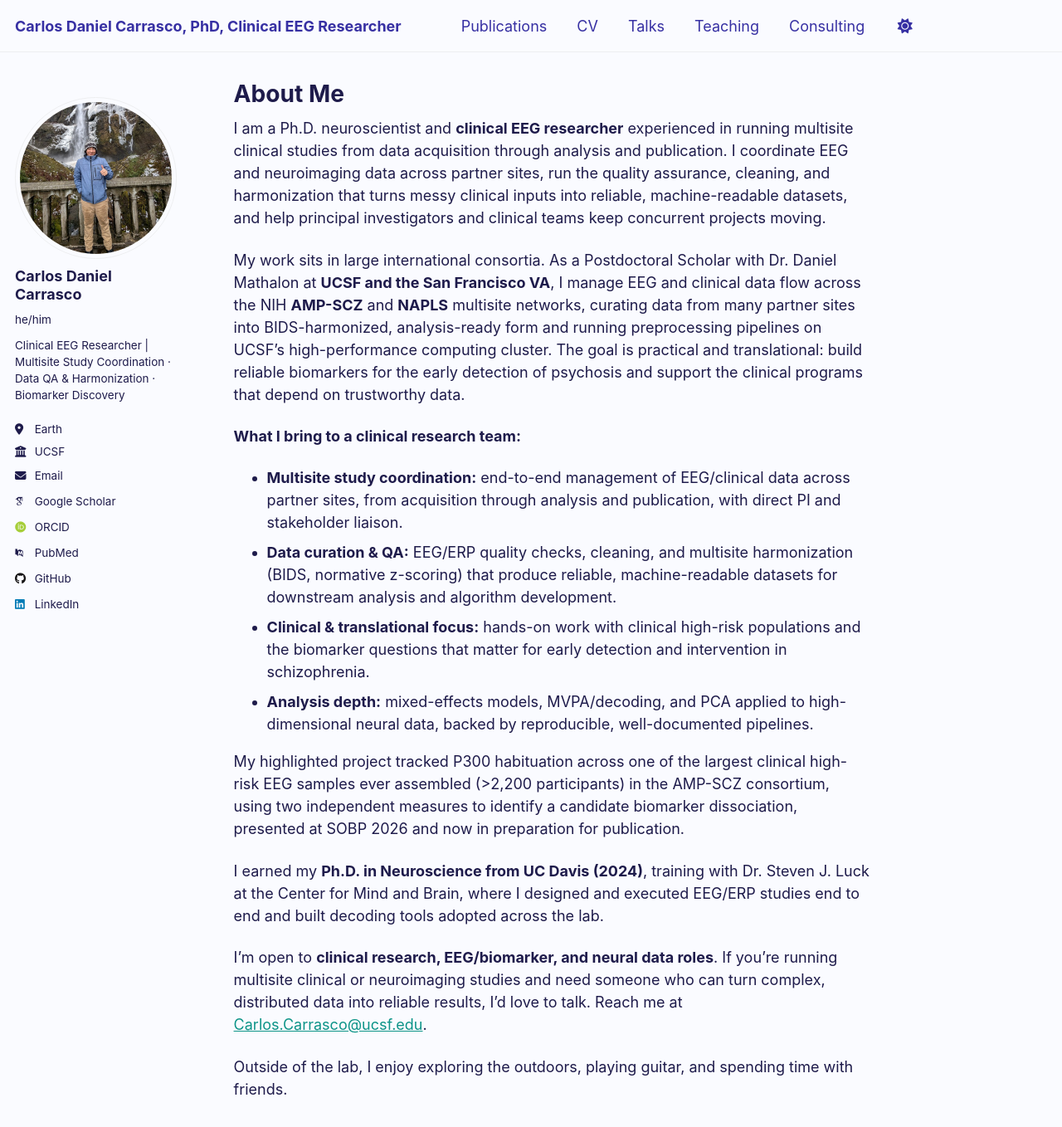
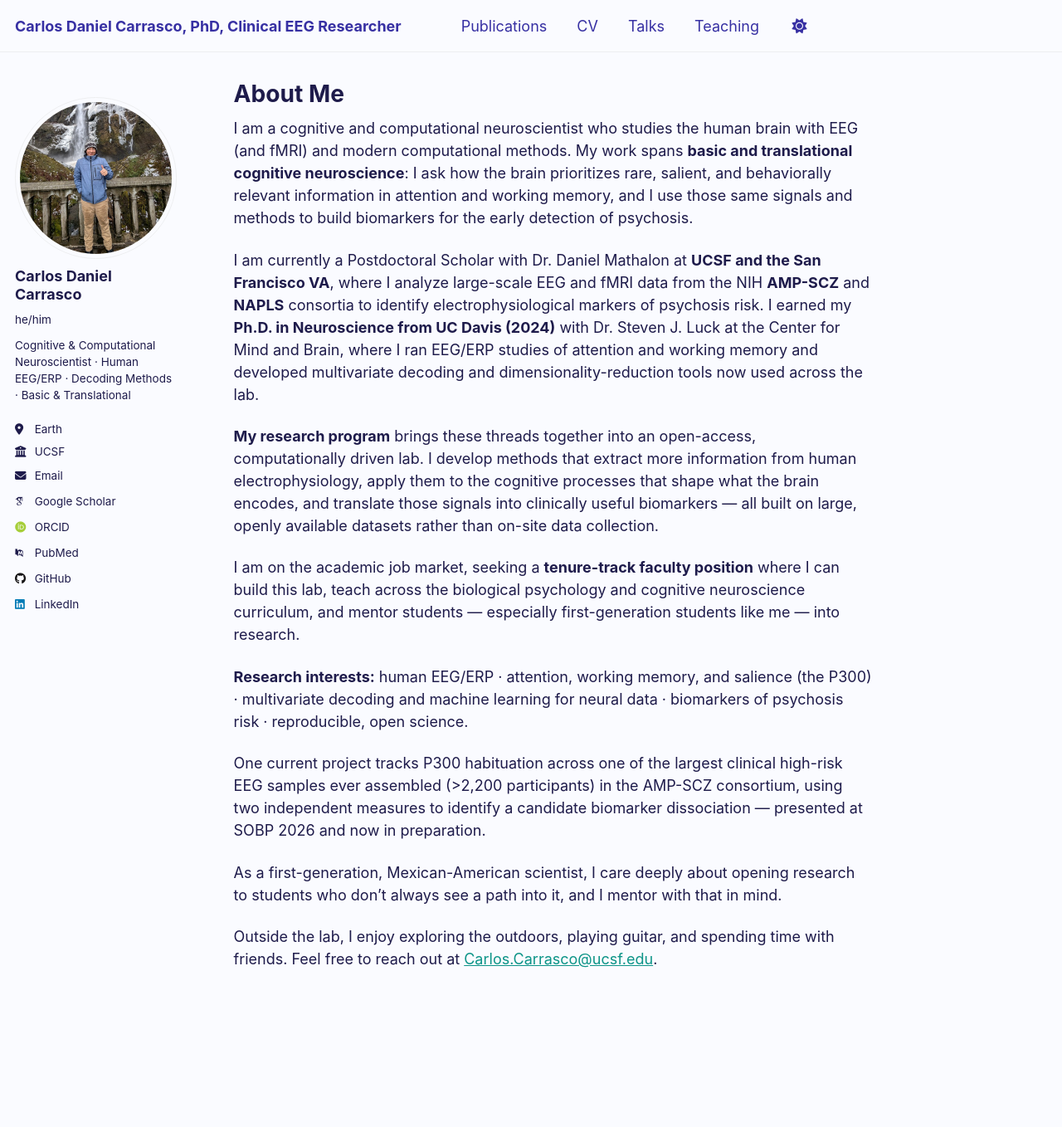
Before and after one commit to mojorisin24/mojorisin24.github.io, a Jekyll site: the page built from _pages/about.md, in a window 1280 px wide and 1400 px high. Shown: the top 1358 px of the window at 83% size. Built offline with Jekyll 4.4.1, drawn with Linux system fonts in a browser that asks for light colours; some web fonts are replaced.

Commit message:
updates
academic

```diff
--- a/_config.yml
+++ b/_config.yml
@@ -25,7 +25,7 @@ author:
   avatar           : "profile.png"
   name             : "Carlos Daniel Carrasco"
   pronouns         : "he/him"
-  bio              : "Clinical EEG Researcher | Multisite Study Coordination · Data QA & Harmonization · Biomarker Discovery"
+  bio              : "Cognitive & Computational Neuroscientist · Human EEG/ERP · Decoding Methods · Basic & Translational"
   location         : "Earth"
   employer         : "UCSF"
   uri              : # URL
--- a/_data/navigation.yml
+++ b/_data/navigation.yml
@@ -20,8 +20,8 @@ main:
   - title: "Teaching"
     url: /teaching/
 
-  - title: "Consulting"
-    url: /consulting/
+  # - title: "Consulting"
+  #   url: /consulting/
 
   # - title: "Portfolio"
   #   url: /portfolio/
--- a/_pages/about.md
+++ b/_pages/about.md
@@ -7,21 +7,18 @@ redirect_from:
   - /about.html
 ---
 
-I am a Ph.D. neuroscientist and **clinical EEG researcher** experienced in running multisite clinical studies from data acquisition through analysis and publication. I coordinate EEG and neuroimaging data across partner sites, run the quality assurance, cleaning, and harmonization that turns messy clinical inputs into reliable, machine-readable datasets, and help principal investigators and clinical teams keep concurrent projects moving.
+I am a cognitive and computational neuroscientist who studies the human brain with EEG (and fMRI) and modern computational methods. My work spans **basic and translational cognitive neuroscience**: I ask how the brain prioritizes rare, salient, and behaviorally relevant information in attention and working memory, and I use those same signals and methods to build biomarkers for the early detection of psychosis.
 
-My work sits in large international consortia. As a Postdoctoral Scholar with Dr. Daniel Mathalon at **UCSF and the San Francisco VA**, I manage EEG and clinical data flow across the NIH **AMP-SCZ** and **NAPLS** multisite networks, curating data from many partner sites into BIDS-harmonized, analysis-ready form and running preprocessing pipelines on UCSF's high-performance computing cluster. The goal is practical and translational: build reliable biomarkers for the early detection of psychosis and support the clinical programs that depend on trustworthy data.
+I am currently a Postdoctoral Scholar with Dr. Daniel Mathalon at **UCSF and the San Francisco VA**, where I analyze large-scale EEG and fMRI data from the NIH **AMP-SCZ** and **NAPLS** consortia to identify electrophysiological markers of psychosis risk. I earned my **Ph.D. in Neuroscience from UC Davis (2024)** with Dr. Steven J. Luck at the Center for Mind and Brain, where I ran EEG/ERP studies of attention and working memory and developed multivariate decoding and dimensionality-reduction tools now used across the lab.
 
-**What I bring to a clinical research team:**
+**My research program** brings these threads together into an open-access, computationally driven lab. I develop methods that extract more information from human electrophysiology, apply them to the cognitive processes that shape what the brain encodes, and translate those signals into clinically useful biomarkers — all built on large, openly available datasets rather than on-site data collection.
 
-- **Multisite study coordination:** end-to-end management of EEG/clinical data across partner sites, from acquisition through analysis and publication, with direct PI and stakeholder liaison.
-- **Data curation & QA:** EEG/ERP quality checks, cleaning, and multisite harmonization (BIDS, normative z-scoring) that produce reliable, machine-readable datasets for downstream analysis and algorithm development.
-- **Clinical & translational focus:** hands-on work with clinical high-risk populations and the biomarker questions that matter for early detection and intervention in schizophrenia.
-- **Analysis depth:** mixed-effects models, MVPA/decoding, and PCA applied to high-dimensional neural data, backed by reproducible, well-documented pipelines.
+I am on the academic job market, seeking a **tenure-track faculty position** where I can build this lab, teach across the biological psychology and cognitive neuroscience curriculum, and mentor students — especially first-generation students like me — into research.
 
-My highlighted project tracked P300 habituation across one of the largest clinical high-risk EEG samples ever assembled (>2,200 participants) in the AMP-SCZ consortium, using two independent measures to identify a candidate biomarker dissociation, presented at SOBP 2026 and now in preparation for publication.
+**Research interests:** human EEG/ERP · attention, working memory, and salience (the P300) · multivariate decoding and machine learning for neural data · biomarkers of psychosis risk · reproducible, open science.
 
-I earned my **Ph.D. in Neuroscience from UC Davis (2024)**, training with Dr. Steven J. Luck at the Center for Mind and Brain, where I designed and executed EEG/ERP studies end to end and built decoding tools adopted across the lab.
+One current project tracks P300 habituation across one of the largest clinical high-risk EEG samples ever assembled (>2,200 participants) in the AMP-SCZ consortium, using two independent measures to identify a candidate biomarker dissociation — presented at SOBP 2026 and now in preparation.
 
-I'm open to **clinical research, EEG/biomarker, and neural data roles**. If you're running multisite clinical or neuroimaging studies and need someone who can turn complex, distributed data into reliable results, I'd love to talk. Reach me at [Carlos.Carrasco@ucsf.edu](mailto:Carlos.Carrasco@ucsf.edu).
+As a first-generation, Mexican-American scientist, I care deeply about opening research to students who don't always see a path into it, and I mentor with that in mind.
 
-Outside of the lab, I enjoy exploring the outdoors, playing guitar, and spending time with friends.
+Outside the lab, I enjoy exploring the outdoors, playing guitar, and spending time with friends. Feel free to reach out at [Carlos.Carrasco@ucsf.edu](mailto:Carlos.Carrasco@ucsf.edu).
```
